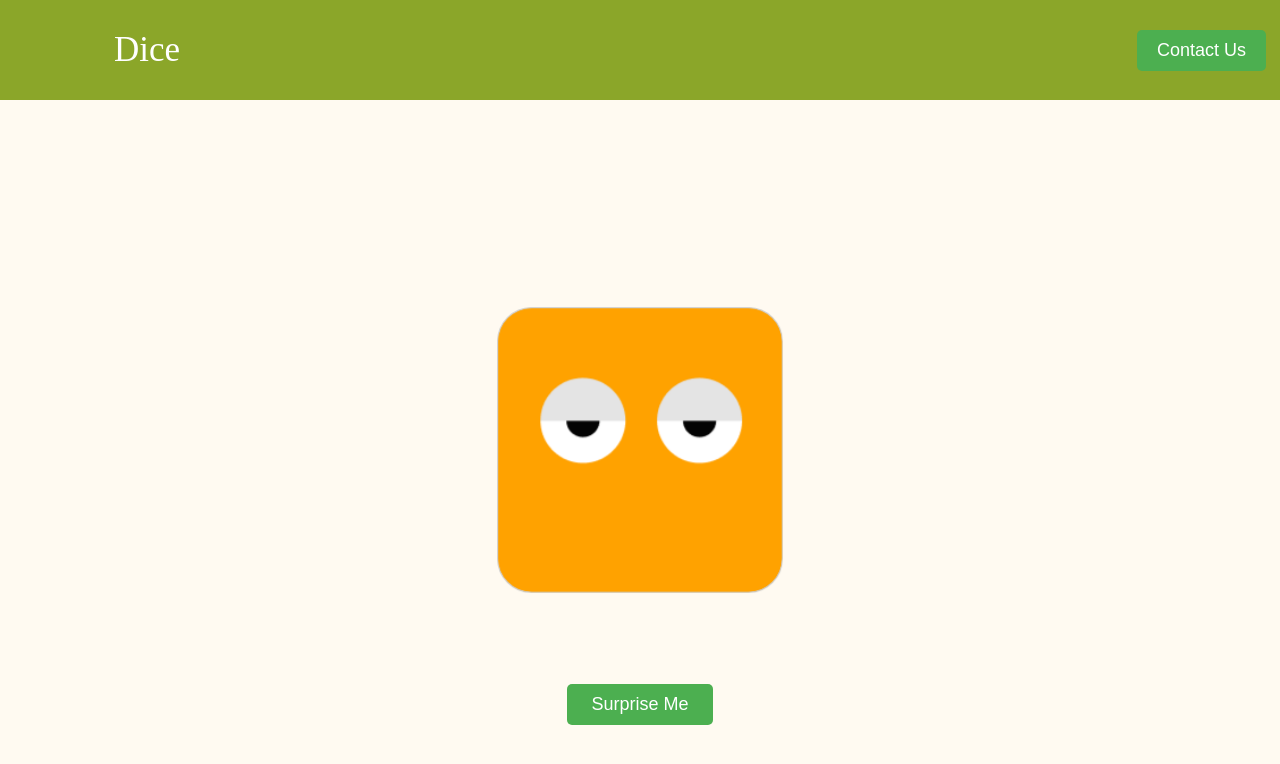
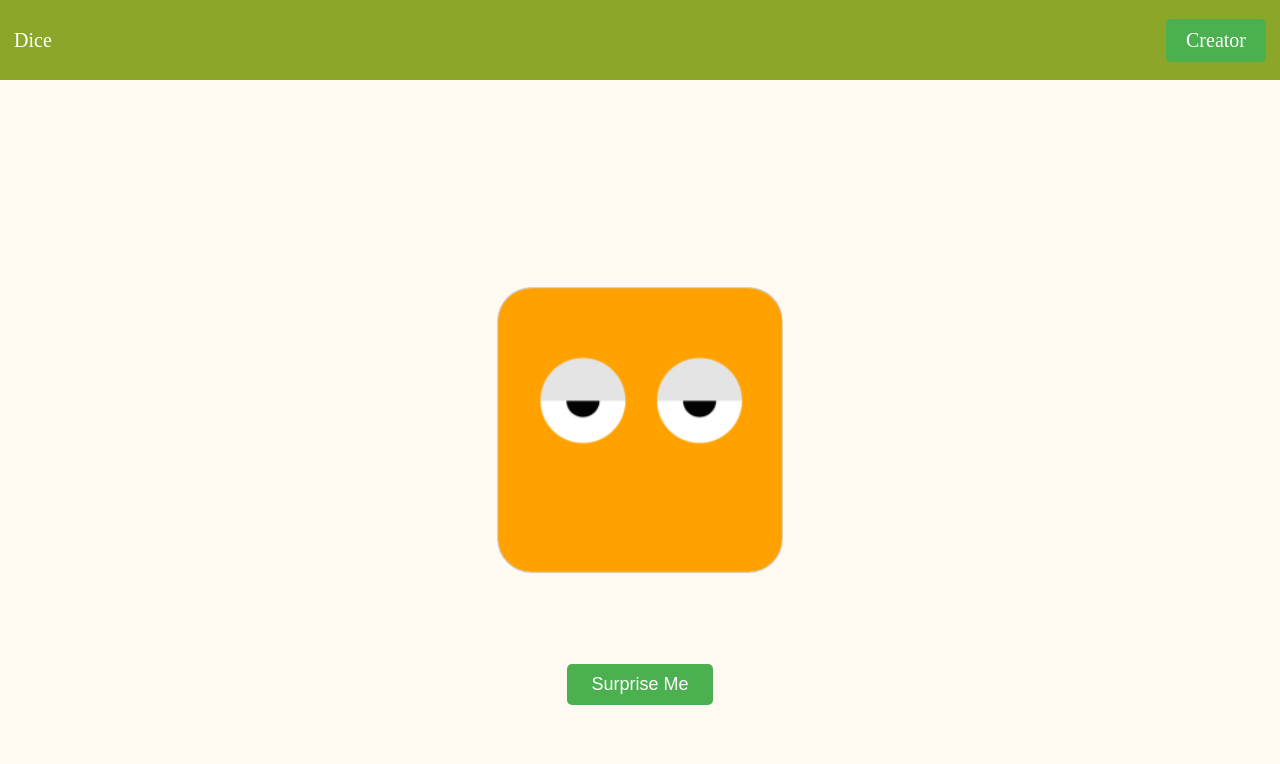
Before and after one commit to Minlync/dice-main, a React (Create React App) app: page / in a window 1280 px wide. Shown: the top 764 px of the page. Built offline with nearby package versions, Linux system fonts and the light colour scheme.

Commit message:
fixed nav
fixed weird padding

```diff
--- a/src/Navbar.jsx
+++ b/src/Navbar.jsx
@@ -8,9 +8,10 @@ export default function Navbar() {
         </a>
         <ul>
             <li>
-            <button className="contact-button">Contact Us</button>
+            <a href="https://www.evelync.com/" className="contact-button">Creator
+            </a>
             </li>
-        </ul>
-    </nav>
-    )
+            </ul>
+            </nav>
+    );
 }
--- a/src/style.css
+++ b/src/style.css
@@ -16,31 +16,31 @@ body {
   align-items: center;
   gap: 14px;
   padding: 0 14px;
-  height: 100px;
+  height: 80px;
 
 }
 
 .nav ul {
   padding: 0;
-  margin: 0;
   list-style: none;
   display: flex;
-  gap:20px;
+  align-items: center;
 }
 
 .nav a {
   color: inherit;
   text-decoration: none;
-  font-size: 35px;
-  padding-left: 100px;
+  font-size: 20px;
 
 }
 
 /* Styling for the Contact Us button to match Roll Dice button */
 .contact-button {
-  padding: 10px 20px;
+  display: inline-block;        /* makes <a> behave like the button */
+  padding: 10px 20px;           /* ✅ same as Surprise Me */
   font-size: 18px;
   cursor: pointer;
+  text-decoration: none;        /* remove underline */
   border: none;
   background-color: #4CAF50;
   color: white;
```
